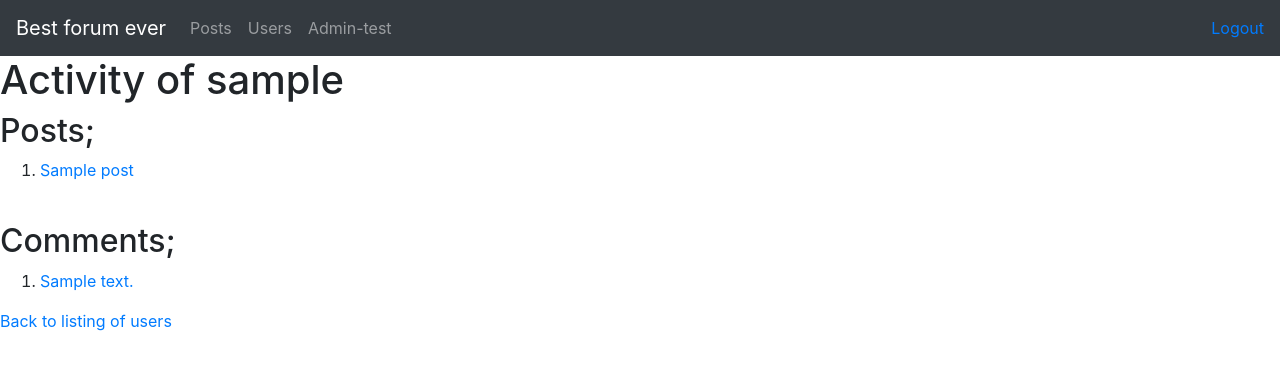
After one commit to TerriFin/Keskustelufoorumi, a Flask app: page /user/1/ in a window 1280 px wide. The commit adds this page. Shown: the top 370 px of the page. Run offline with Flask 2, Linux system fonts and the light colour scheme; a user stored in the database is signed in; tables that the repository leaves empty hold one stand-in row (values such as "Sample post"); some libraries are stand-ins or nearby versions.

Commit message:
Added new pages and roles

```diff
--- a/application/__init__.py
+++ b/application/__init__.py
@@ -32,6 +32,34 @@ login_manager.init_app(app)
 login_manager.login_view = "auth_show_login"
 login_manager.login_message = "STOP! YOU VIOLATED THE LAW! (please login to do this)"
 
+
+# Set up wrapper for roles
+from functools import wraps
+from flask_login import current_user
+
+def login_required(role="ANY"):
+    def wrapper(fn):
+        @wraps(fn)
+        def decorated_view(*args, **kwargs):
+            if not current_user.is_authenticated:
+                return login_manager.unauthorized()
+
+            unauthorized = False
+
+            if role != "ANY":
+                unauthorized = True
+
+                if current_user.role == 'Admin' or current_user.role == role:
+                    unauthorized = False
+
+            if unauthorized:
+                return login_manager.unauthorized()
+
+            return fn(*args, **kwargs)
+        return decorated_view
+    return wrapper
+
+# Logging in part 2
 @login_manager.user_loader
 def load_user(user_id):
     return User.query.get(user_id)
@@ -41,3 +69,4 @@ from application import views
 from application.posts import views
 from application.comments import views
 from application.auth import views
+from application.users import views
--- a/application/auth/models.py
+++ b/application/auth/models.py
@@ -8,12 +8,15 @@ class User(Base):
     username = db.Column(db.String(150), nullable = False)
     password = db.Column(db.String(150), nullable = False)
 
+    role = db.Column(db.String(100), nullable = False)
+
     posts = db.relationship("Post", backref='account')
     comments = db.relationship("Comment", backref='account')
 
-    def __init__(self, username, password):
+    def __init__(self, username, password, role):
         self.username = username
         self.password = password
+        self.role = role
 
 
     def get_id(self):
--- a/application/auth/views.py
+++ b/application/auth/views.py
@@ -42,7 +42,7 @@ def auth_register_new_user():
     if user:
         return render_template("auth/registerform.html", form = form, error = "This username is already taken")
 
-    newUser = User(form.username.data, form.password.data)
+    newUser = User(form.username.data, form.password.data, "User")
 
     db.session().add(newUser)
     db.session().commit()
--- /dev/null
+++ b/application/templates/adminTest.html
@@ -0,0 +1,5 @@
+{% extends "layout.html" %}
+
+{% block body %}
+<h1>CONGRATULATIONS, YOU ARE AN ADMIN!</h1>
+{% endblock %}
--- a/application/templates/auth/loginform.html
+++ b/application/templates/auth/loginform.html
@@ -18,6 +18,7 @@
         {{ form.password }}
 
         <br>
+        <br>
 
         <input type="submit" value="Login"/>
     </form>
--- a/application/templates/layout.html
+++ b/application/templates/layout.html
@@ -17,6 +17,12 @@
                 <ul class="navbar-nav mr-auto">
                     <li class="nav-item">
                         <a class="nav-link" href="{{ url_for('posts_index') }}">Posts</a>
+                    </li>
+                    <li class="nav-item">
+                        <a class="nav-link" href="{{ url_for('users_index') }}">Users</a>
+                    </li>
+                    <li class="nav-item">
+                        <a class="nav-link" href="{{ url_for('admin_test') }}">Admin-test</a>
                     </li>
                 </ul>
                 <div class="form-inline mt-2 mt-md-0">
--- /dev/null
+++ b/application/templates/users/userpage.html
@@ -0,0 +1,27 @@
+{% extends "layout.html" %}
+
+{% block body %}
+<h1> Activity of {{ user.username }} </h1>
+
+<h2> Posts; </h2>
+<ol>
+    {% for post in user.posts %}
+    <li>
+        <a href="{{ url_for('show_comments', PostId=post.id) }}"> {{ post.postName }}</a>
+    </li>
+    {% endfor %}
+</ol>
+
+<br>
+
+<h2> Comments; </h2>
+<ol>
+    {% for comment in user.comments %}
+    <li>
+        <a href="{{ url_for('show_comments', PostId=comment.postId) }}"> {{ comment.commentContent }}</a>
+    </li>
+    {% endfor %}
+</ol>
+
+<a href="{{ url_for('users_index') }}">Back to listing of users</a>
+{% endblock %}
--- /dev/null
+++ b/application/users/views.py
@@ -0,0 +1,14 @@
+from application import app, db, login_required
+from application.auth.models import User
+from flask import render_template, request, url_for, redirect
+
+@app.route("/users/", methods=["GET"])
+def users_index():
+    return render_template("users/userList.html", users = User.query.all())
+
+@app.route("/user/<UserId>/", methods=["GET"])
+@login_required()
+def user_page(UserId):
+    u = User.query.get(UserId)
+
+    return render_template("users/userpage.html", user = u)
```
Also changed, not shown: application/comments/views.py (+9 -8 lines), application/posts/views.py (+4 -4 lines), application/templates/users/userList.html (added, +17 -0 lines), application/views.py (+7 -2 lines), application/users/__init__.py (added).
